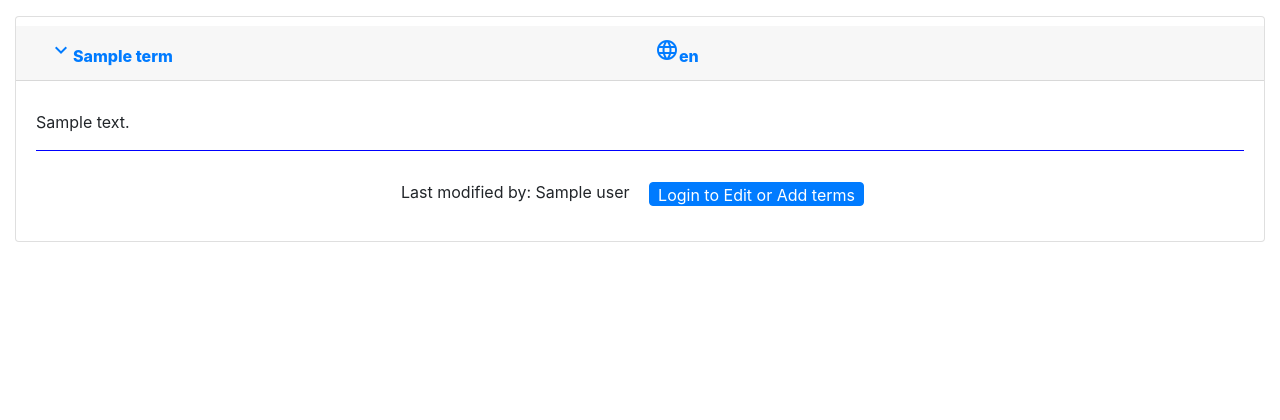
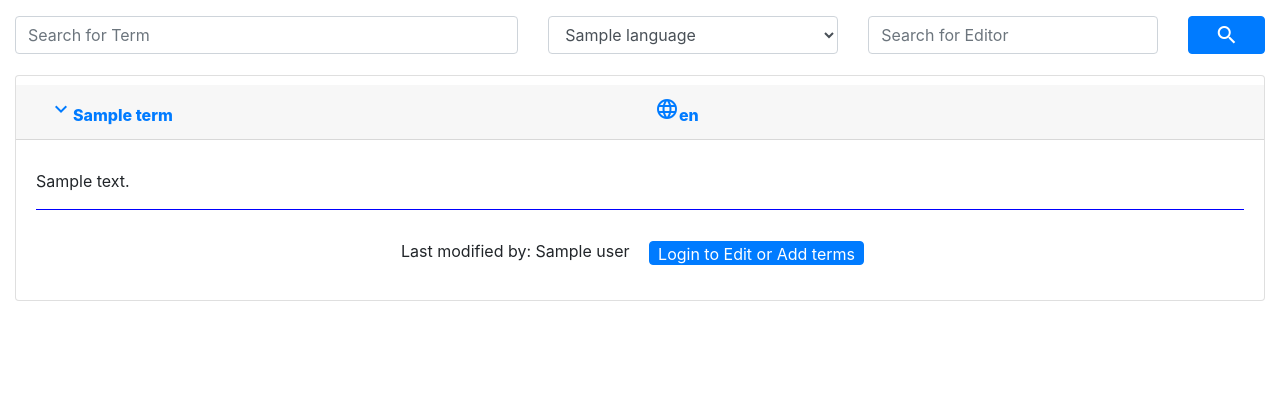
Before and after one commit to AllardL/MS3-BIM-definitions, a Flask app: page / in a window 1280 px wide. Shown: the part 164-584 px from the top of the page. Run offline with Flask 2, Linux system fonts and the light colour scheme; a database or web service that is not in the repository returns one stand-in record (values such as "Sample title"); some libraries are stand-ins or nearby versions.

Commit message:
Added search functionality

```diff
--- a/app.py
+++ b/app.py
@@ -20,12 +20,38 @@
 @app.route('/')
 @app.route('/get_definitions')
 def get_definitions():
-        return render_template("definitions.html", definitions = mongo.db.definitions.find().sort("term",pymongo.ASCENDING))
+        return render_template("definitions.html", definitions = mongo.db.definitions.find().sort("term",pymongo.ASCENDING),
+                                languages=mongo.db.language.find().sort("name",pymongo.ASCENDING))
+
+
+
+@app.route('/search_definition', methods=["POST"])
+def search_definition():
+    definitions = mongo.db.definitions
+    form = request.form.to_dict()
+    s_term = form["s_term"]
+    s_language = form["s_language"]
+    s_editor = form["s_editor"]
+
+    filter = {}
+    if s_term != "": filter['term'] = s_term
+    if s_language != "": filter['language'] = s_language
+    if s_editor != "": filter['user'] = s_editor
+    definitions = mongo.db.definitions.find(filter).sort("term",pymongo.ASCENDING)
+    result = definitions.count()
+
+    return render_template("definitions.html",
+                            definitions = definitions,
+                            languages=mongo.db.language.find().sort("name",pymongo.ASCENDING),
+                            s_term = s_term, s_language = s_language, s_editor = s_editor, result = result)
+
 
 @app.route('/add_definition')
 def add_definition():
     return render_template('adddefinition.html',
-                            languages=mongo.db.language.find.find().sort("name",pymongo.ASCENDING))
+                            languages=mongo.db.language.find().sort("name",pymongo.ASCENDING))
+
+
 
 @app.route('/insert_definition', methods=['POST'])
 def insert_definition():
@@ -73,7 +99,7 @@
     user = mongo.db.user
     form = request.form.to_dict()
     name = form["user_name"]
-    email = form["user_email"]
+    email = form["user_email"].lower()
     userValidation = True
     pwValidation = True
     emailValidation = True
@@ -119,7 +145,7 @@
 @app.route('/check_user', methods=['GET', 'POST'])
 def check_user():
     form = request.form.to_dict()
-    email = form["user_email"]
+    email = form["user_email"].lower()
     users = mongo.db.user
     userCount = users.find({'email': email }).count()
     if userCount > 0:
@@ -140,7 +166,7 @@
 def user_edit():
     users = mongo.db.user
     user = users.find_one({"name": session["name"]})
-    email = user['email']
+    email = user['email'].lower()
     return render_template("user/edit.html", user_email = email, user_name = session['name'])
 
 @app.route('/update_user', methods=["POST"])
@@ -150,7 +176,7 @@
     userValidation = True
     pwValidation = True
     emailValidation = True
-    email = form["user_email"]
+    email = form["user_email"].lower()
     user = users.find_one({"name": session["name"]})
     userID = user['_id']
     userpw = user['password']
--- a/static/css/styles.css
+++ b/static/css/styles.css
@@ -107,6 +107,23 @@
     padding-right: 5px;
 }
 
+/*-------------------------Searchform-------------- */
+
+.btn.search {
+    margin: 0;
+    margin-bottom: 5px;
+    display: block;
+    width: 100%;
+    height: calc(1.5em + .75rem + 2px);
+    padding: .375rem .75rem;
+    font-size: 1rem;
+    font-weight: 400;
+    line-height: 1.5;
+    border-radius: .25rem;
+}
+
+
+
 /*-------------------------Media queries-------------- */
 @media (min-width: 575px) and (min-height: 800px){
     footer {
@@ -129,5 +146,4 @@
         font-size: 2em;
         font-weight: 800;
     }
-
 }
--- a/templates/definitions.html
+++ b/templates/definitions.html
@@ -2,7 +2,37 @@
 {% block title %}Home Page{% endblock %}
 {% block content %}
 
+<form action="{{url_for('search_definition') }} " method="POST" >
+    <div class="row search">
+        <div class="col-lg-5 col-md-4 col-sm-12 form-group">
+            <input type="text" class="form-control" name = "s_term" placeholder="Search for Term" value="{{s_term}}">
+        </div>
+        <div class="col-lg-3 col-md-3 col-sm-12 form-group">
+            <select class="form-control" id="language" name="s_language">
+                {% if s_language %}
+                    <option>{{s_language}}</option>
+                {% endif %}
+                {% for language in languages %}
+                    <option value="{{language.name}}">{{language.name}}</option>
+                {% endfor %}
+            </select>
+        </div>
+        <div class="col-lg-3 col-md-3 col-sm-12 form-group">
+            <input type="text" class="form-control" name = "s_editor" placeholder="Search for Editor" value="{{s_editor}}">
+        </div>
+        <div class="col-4 col-md-2 col-lg-1 form-group">
+            <button class="btn btn-primary search" type="submit">
+                <i class="material-icons right">search</i>
+            </button>
+        </div>
+    </div>
+</form>
+
+
 <div class="accordion" id="accordion">
+    {% if result == 0 %}
+        <h3 class="center">We found no results for your search!</h3>
+    {% else %}
         {% for definition in definitions %}
         <div class="card">
             <button class="btn btn-link" type="button" data-toggle="collapse" data-target="#collapse{{definition._id}}" aria-expanded="false" aria-controls="{{definition._id}}">
@@ -33,5 +63,6 @@
             </div>
         </div>
         {% endfor %}
+    {% endif %}
 </div>
 {% endblock %}
```
Also changed, not shown: 1 other file. Lines whose indentation alone changed are shown as unchanged.
